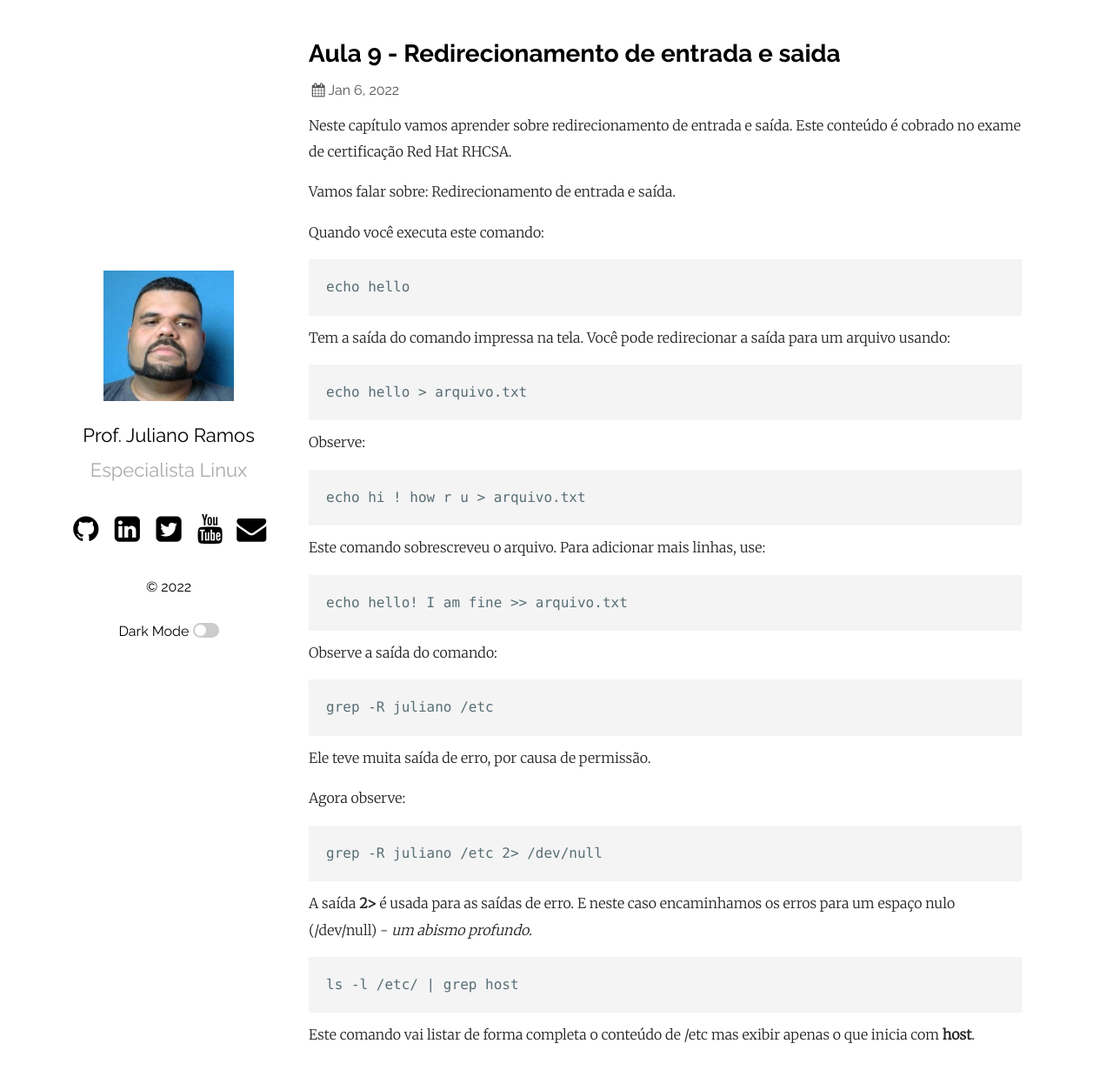
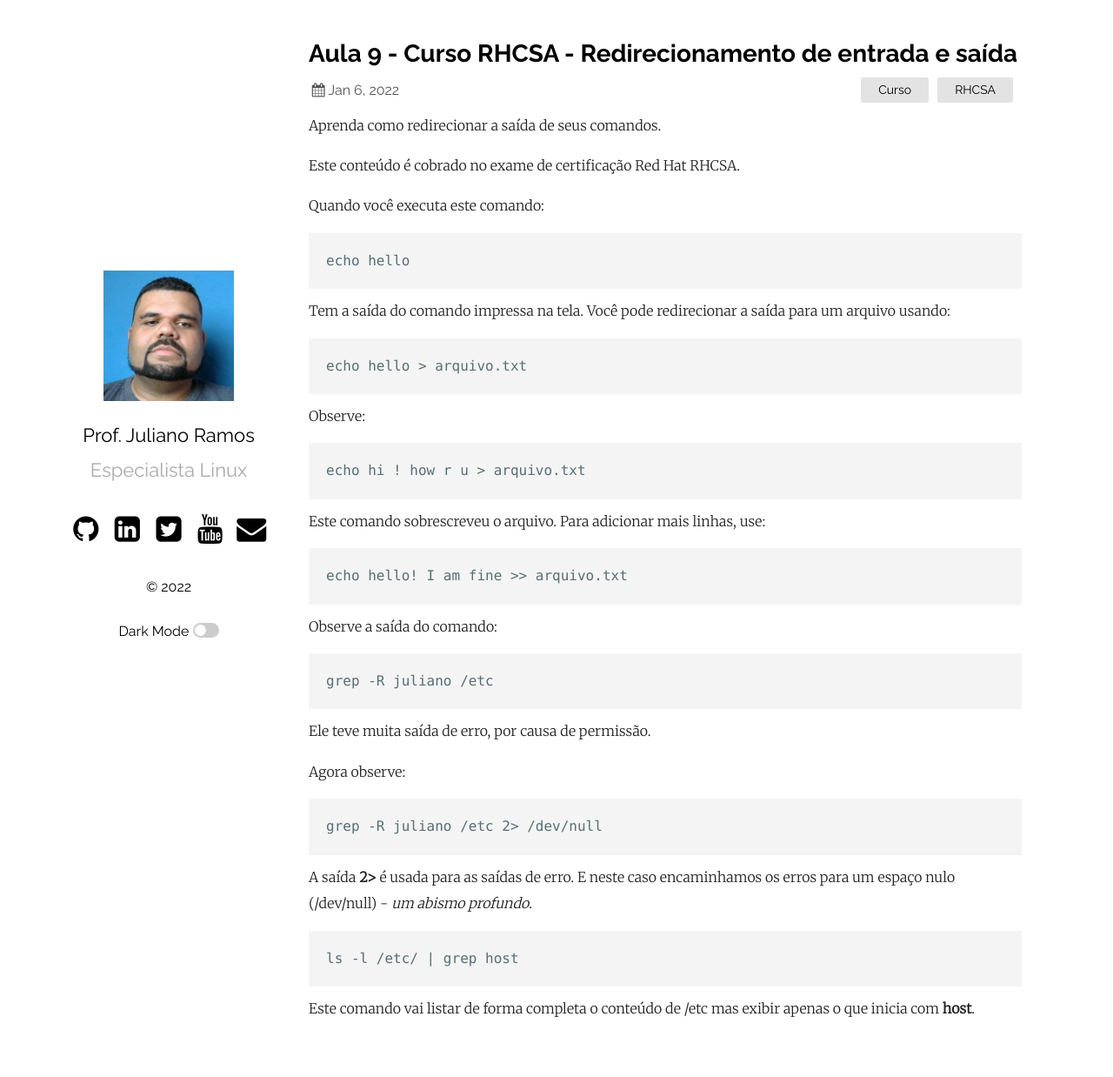
Before and after one commit to profjulianoramos/mentorialinux, a Jekyll site: the page built from _posts/2022-6-01-Aula9-Entradaesaida.md, in a window 1280 px wide and 1250 px high. Shown: the top 1238 px of the window at 87% size. Built offline with Jekyll 4.4.1, drawn with Linux system fonts in a browser that asks for light colours; comment, search, counter and statistics services are not loaded.

Commit message:
Update 2022-6-01-Aula9-Entradaesaida.md
upload

```diff
--- a/_posts/2022-6-01-Aula9-Entradaesaida.md
+++ b/_posts/2022-6-01-Aula9-Entradaesaida.md
@@ -1,12 +1,13 @@
 ---
 layout: post
-title: Aula 9 - Redirecionamento de entrada e saida
-date:   2022-01-06 14:30:00 +0530
+title: Aula 9  - Curso RHCSA - Redirecionamento de entrada e saída
+date:   2022-01-06 15:16:00 +0530
+categories: Curso RHCSA
 ---
 
-Neste capítulo vamos aprender sobre redirecionamento de entrada e saída. Este conteúdo é cobrado no exame de certificação Red Hat RHCSA.
+Aprenda como redirecionar a saída de seus comandos.
 
-Vamos falar sobre: Redirecionamento de entrada e saída.
+Este conteúdo é cobrado no exame de certificação Red Hat RHCSA.
 
 Quando você executa este comando:
 
```
